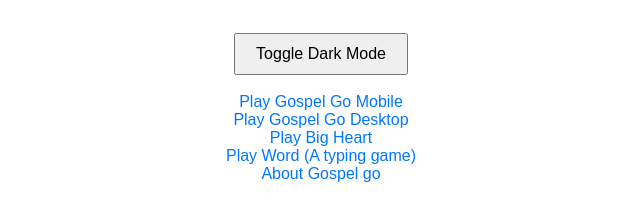
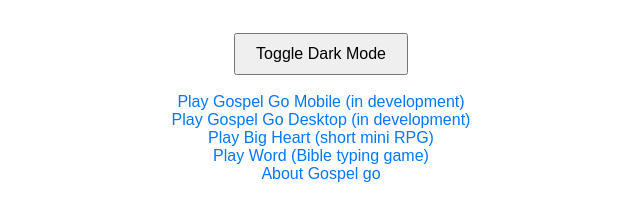
Before and after one commit to danosono/home-gospelgo-org, a plain HTML site: page index.html in a window 1280 px wide. Shown: the part 119-340 px from the top of the page, without its empty margins (319-959 px from the left). Drawn offline with Linux system fonts and the light colour scheme.

Commit message:
Updated link descriptions

```diff
--- a/index.html
+++ b/index.html
@@ -12,10 +12,10 @@
 	<h1>Gospel go</h1>
 	<p>Jesus reigns in video games.</p>
 	<button onclick="toggleDarkMode()">Toggle Dark Mode</button><br><br>
-	<a href="https://play.gospelgo.org">Play Gospel Go Mobile</a><br>
-	<a href="https://desktop.gospelgo.org">Play Gospel Go Desktop</a><br>
-	<a href="https://bigheart.gospelgo.org">Play Big Heart</a><br>
-	<a href="https://word.gospelgo.org">Play Word (A typing game)</a><br>
+	<a href="https://play.gospelgo.org">Play Gospel Go Mobile (in development)</a><br>
+	<a href="https://desktop.gospelgo.org">Play Gospel Go Desktop (in development)</a><br>
+	<a href="https://bigheart.gospelgo.org">Play Big Heart (short mini RPG)</a><br>
+	<a href="https://word.gospelgo.org">Play Word (Bible typing game)</a><br>
 	<a href="about.html">About Gospel go</a>
 
 	<script src="dark-mode.js"></script>
```
